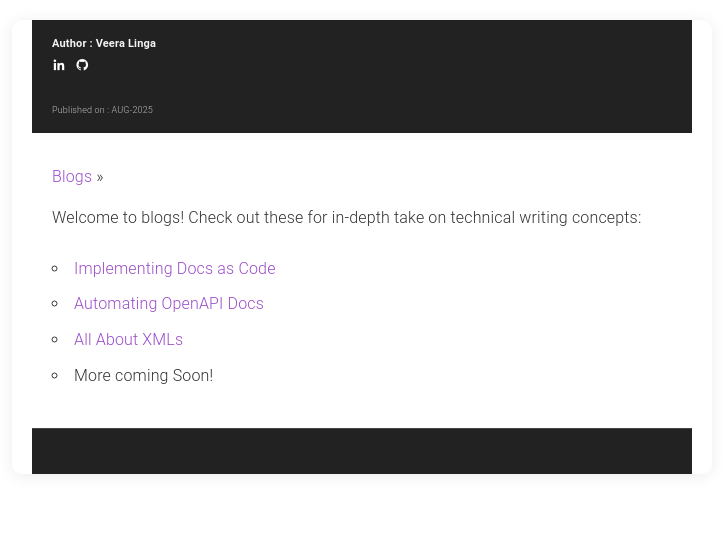
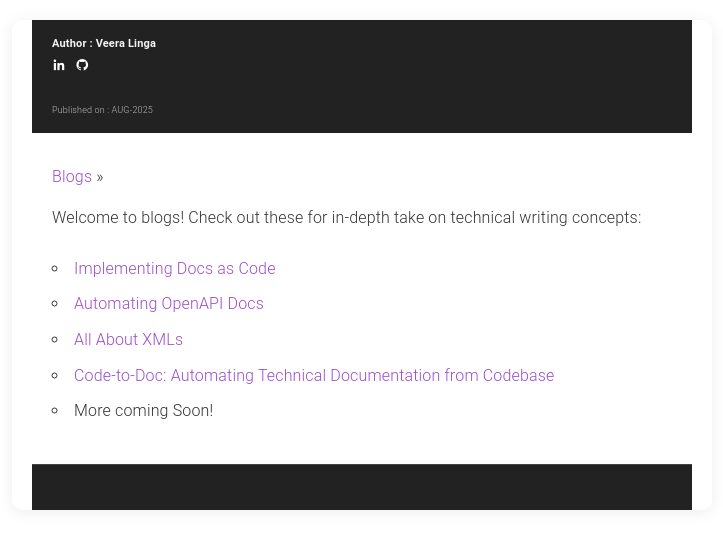
Before and after one commit to veera-linga/blogs, a Jekyll site: the page built from index.md, in a window 1280 px wide. Shown: the top 549 px of the page, without its empty margins (278-1001 px from the left). Built offline with Jekyll 4.4.1, drawn with Linux system fonts in a browser that asks for light colours; our own code applies the rules of GitHub Pages for plain Markdown files.

Commit message:
add 'Code-to-Doc' link index.md
Signed-off-by: veera <124036467+veera-linga@users.noreply.github.com>

```diff
--- a/index.md
+++ b/index.md
@@ -11,4 +11,5 @@ Check out these for in-depth take on technical writing concepts:
 - [Implementing Docs as Code](implementing-docs-as-code.html)
 - [Automating OpenAPI Docs](automating-openapi-docs.html)
 - [All About XMLs](all-about-xml.html)
+- [Code-to-Doc: Automating Technical Documentation from Codebase](code-to-doc.html)
 - More coming Soon!
```
